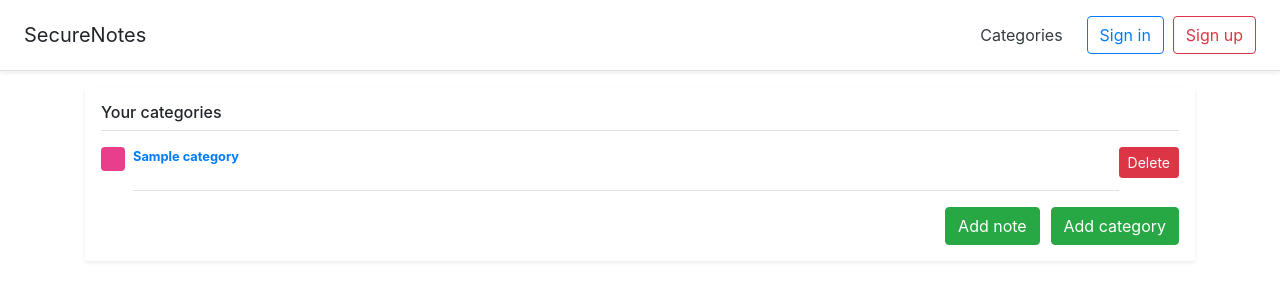
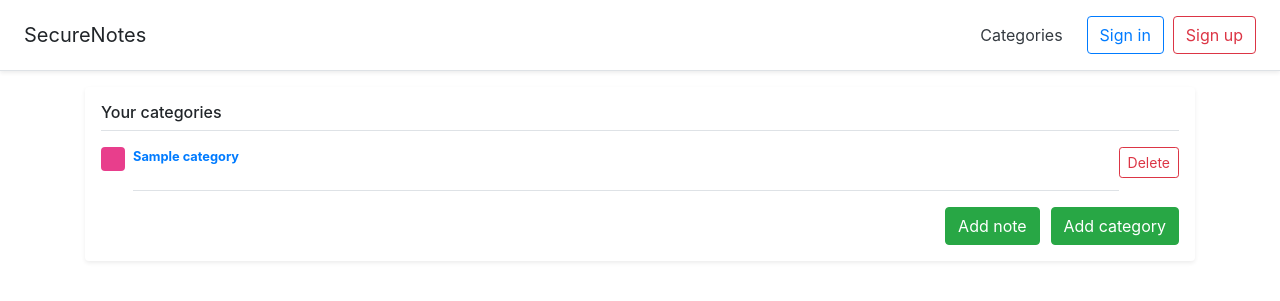
Before and after one commit to stepanbal/securenotes, a Django app: page / in a window 1280 px wide. Shown: the top 301 px of the page. Run offline with Django 3.2, Linux system fonts and the light colour scheme; tables that the repository leaves empty hold one stand-in row (values such as "Sample post"); some libraries are stand-ins or nearby versions.

Commit message:
fix templates (buttons now outline)

```diff
--- a/notes/urls.py
+++ b/notes/urls.py
@@ -8,8 +8,8 @@ urlpatterns = [
     path('', views.index, name='index'),
     path('category/<int:cat_id>/', views.category_detail, name='category'),
     path('category/add/', views.category_add, name='category_add'),
+    path('category/del/<int:cat_id>/', views.category_delete, name='category_delete'),
     path('post/<int:post_id>/', views.post_detail, name='post'),
     path('post/add/', views.post_add, name='post_add'),
     path('post/del/<int:post_id>/', views.post_delete, name='post_delete'),
-    path('category/del/<int:cat_id>/', views.category_delete, name='category_delete'),
 ]
--- a/templates/notes/category.html
+++ b/templates/notes/category.html
@@ -17,7 +17,7 @@
           <strong class="d-block text-gray-dark">
               <a href="{% url 'notes:post' post.id %}">{{ post.title }}</a>
               <div class="text-right">
-                  <a class="btn btn-danger btn-sm" href="{% url 'notes:post_delete' post.id %}">Delete</a>
+                  <a class="btn btn-outline-danger btn-sm" href="{% url 'notes:post_delete' post.id %}">Delete</a>
               </div>
           </strong>
       </p>
--- a/templates/notes/index.html
+++ b/templates/notes/index.html
@@ -17,7 +17,7 @@
       <p class="media-body pb-4 mb-0 small lh-125 border-bottom border-gray">
           <strong class="d-block text-gray-dark"><a href="{% url 'notes:category' category.id %}">{{ category.name }}</a></strong>
           <div class="text-right">
-            <a class="btn btn-danger btn-sm" href="{% url 'notes:category_delete' category.id %}">Delete</a>
+            <a class="btn btn-outline-danger btn-sm" href="{% url 'notes:category_delete' category.id %}">Delete</a>
           </div>
       </p>
     </div>
```
